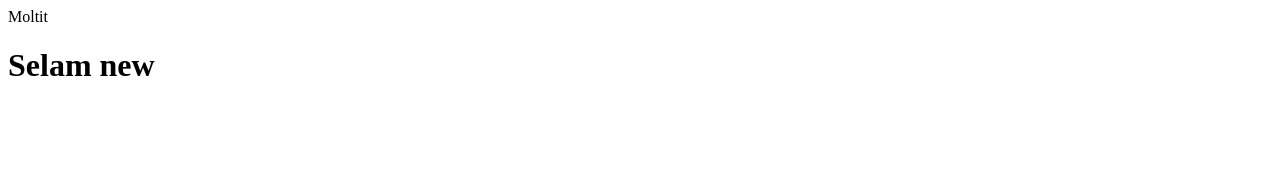
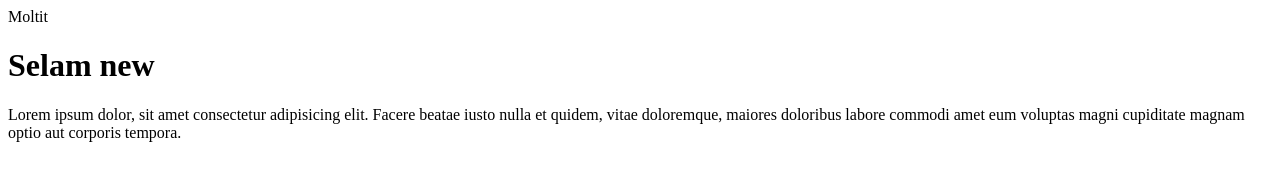
Before and after one commit to tfhabel/Moltit, a plain HTML site: page index.html in a window 1280 px wide. Drawn offline with Linux system fonts and the light colour scheme.

Commit message:
paragraph added

```diff
--- a/index.html
+++ b/index.html
@@ -8,5 +8,6 @@
   <body>
     <nav>Moltit</nav>
     <h1>Selam new</h1>
+    <p>Lorem ipsum dolor, sit amet consectetur adipisicing elit. Facere beatae iusto nulla et quidem, vitae doloremque, maiores doloribus labore commodi amet eum voluptas magni cupiditate magnam optio aut corporis tempora.</p>
   </body>
 </html>
```
